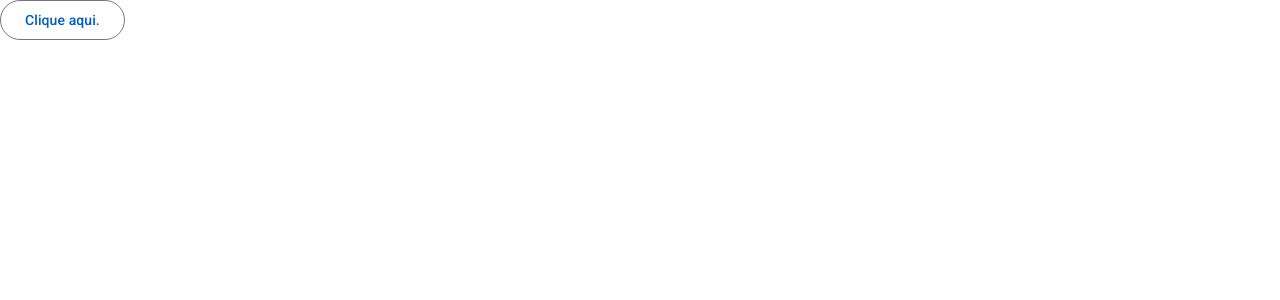
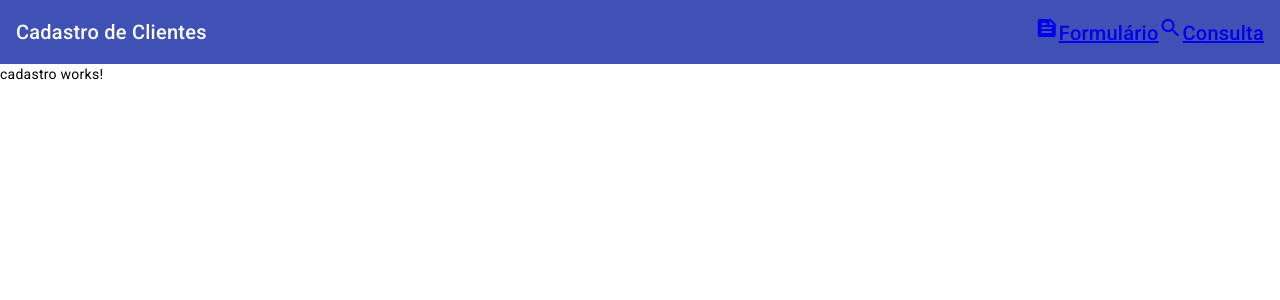
Before and after one commit to IsacWilliam/Angular19, an Angular app in the folder projetos/crud-angular-material/: page /cadastro in a window 1280 px wide. Before the commit this address led to /. Shown: the top 300 px of the page. Built offline with nearby package versions, Linux system fonts and the light colour scheme.

Commit message:
API - URLs Formulario Cadastro e Consulta

```diff
--- a/projetos/crud-angular-material/angular.json
+++ b/projetos/crud-angular-material/angular.json
@@ -32,6 +32,7 @@
               }
             ],
             "styles": [
+              "@angular/material/prebuilt-themes/indigo-pink.css",
               "src/styles.scss"
             ],
             "scripts": []
--- a/projetos/crud-angular-material/src/app/app.component.html
+++ b/projetos/crud-angular-material/src/app/app.component.html
@@ -1 +1,9 @@
-<button mat-stroked-button>Clique aqui.</button>
+<mat-toolbar color="primary">
+  <span>Cadastro de Clientes</span>
+
+  <span class="spacer"></span>
+
+  <a routerLink="/cadastro"><mat-icon fontIcon="feed"></mat-icon>Formulário</a>
+  <a routerLink="/consulta"><mat-icon fontIcon="search"></mat-icon>Consulta</a>
+</mat-toolbar>
+<router-outlet></router-outlet>
--- a/projetos/crud-angular-material/src/app/app.component.scss
+++ b/projetos/crud-angular-material/src/app/app.component.scss
@@ -0,0 +1,3 @@
+.spacer {
+    flex: 1 1 auto;
+}
--- a/projetos/crud-angular-material/src/app/app.routes.ts
+++ b/projetos/crud-angular-material/src/app/app.routes.ts
@@ -1,3 +1,8 @@
 import { Routes } from '@angular/router';
+import { CadastroComponent } from './cadastro/cadastro.component';
+import { ConsultaComponent } from './consulta/consulta.component';
 
-export const routes: Routes = [];
+export const routes: Routes = [
+    { path: 'cadastro', component: CadastroComponent },
+    { path: 'consulta', component: ConsultaComponent}
+];
--- /dev/null
+++ b/projetos/crud-angular-material/src/app/cadastro/cadastro.component.html
@@ -0,0 +1 @@
+<p>cadastro works!</p>
--- /dev/null
+++ b/projetos/crud-angular-material/src/app/consulta/consulta.component.html
@@ -0,0 +1 @@
+<p>consulta works!</p>
```
Also changed, not shown: projetos/crud-angular-material/src/app/app.component.ts (+4 -4 lines), projetos/crud-angular-material/src/app/cadastro/cadastro.component.ts (added, +11 -0 lines), projetos/crud-angular-material/src/app/consulta/consulta.component.ts (added, +11 -0 lines), projetos/crud-angular-material/src/app/cadastro/cadastro.component.scss (added), projetos/crud-angular-material/src/app/consulta/consulta.component.scss (added), 2 other files (tests, documents, lock files or other folders).
